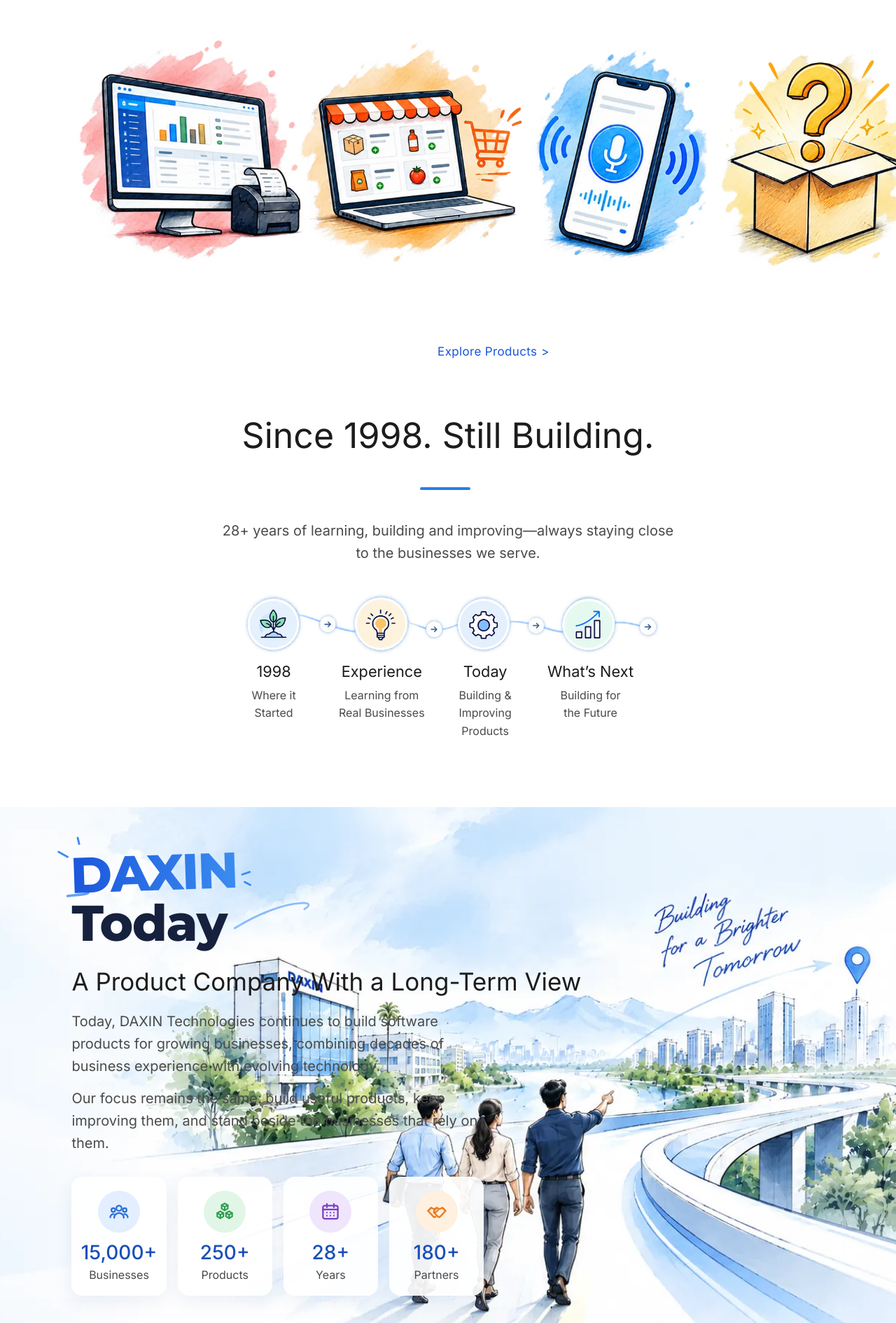
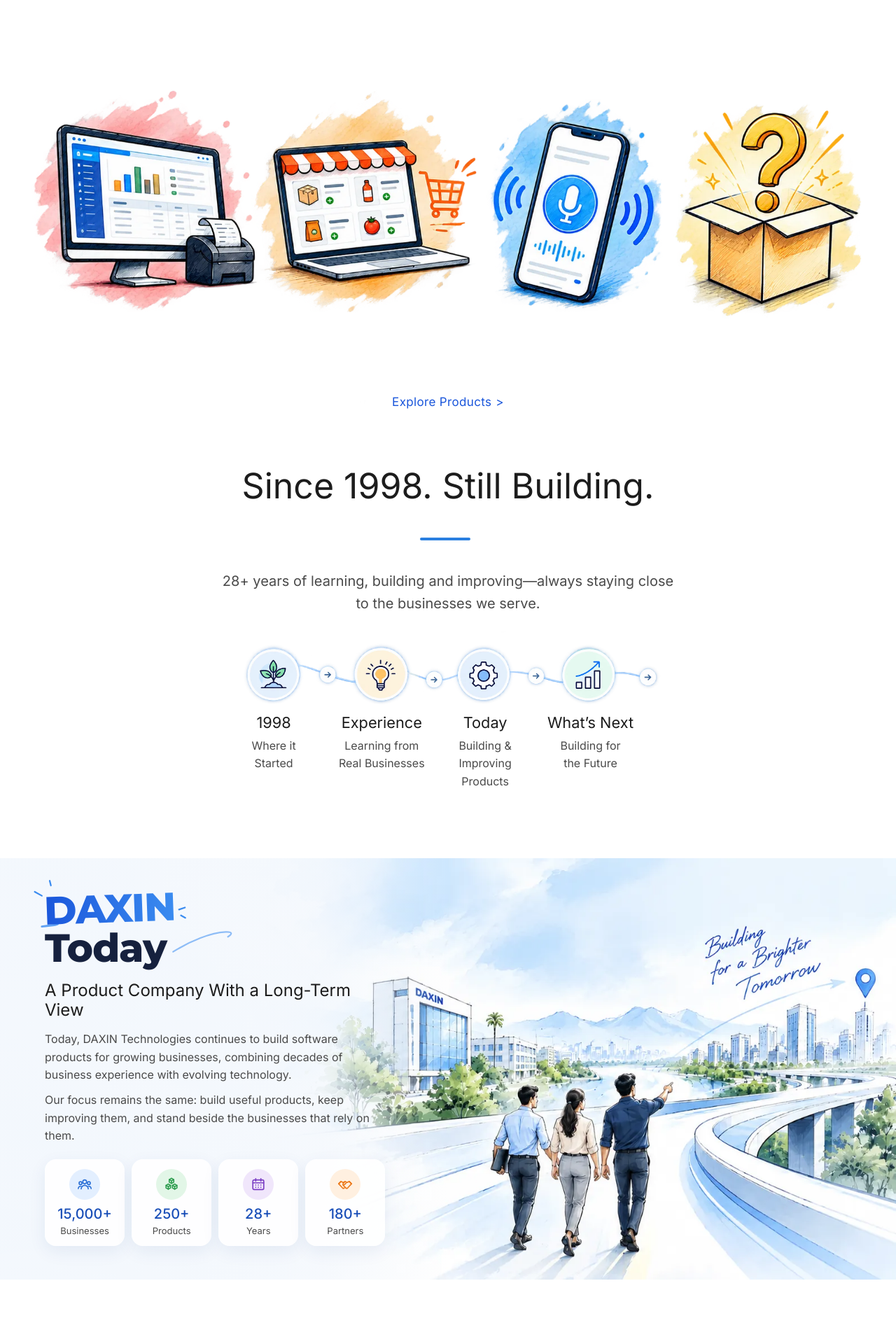
Before and after one commit to developer2lanzermark-lgtm/daxin-website, a React (Vite) app: page /about in a window 1280 px wide. Shown: the part 2538-4428 px from the top of the page at 70% size. Built offline with nearby package versions, Linux system fonts and the light colour scheme.

Commit message:
aboutus  laptop and mobile view work done

```diff
--- a/src/styles/About.css
+++ b/src/styles/About.css
@@ -208,6 +208,7 @@
 
   .about-build__content {
     flex: none;
+    margin-left: 10px;
   }
 }
 
@@ -270,6 +271,17 @@
   color: #1c1c1c;
 }
 
+/* Laptop (MDPI 1280 / HDPI 1440): the fixed 490px offset only lines up on
+   wide desktops, so centre the image under the 50px phrase line instead. */
+@media (min-width: 961px) and (max-width: 1440px) {
+  .about-craft__image {
+    width: 775px;
+    max-width: 100%;
+    margin-left: auto;
+    margin-right: auto;
+  }
+}
+
 @media (max-width: 960px) {
   .about-craft {
     padding-top: 48px;
@@ -281,6 +293,11 @@
 
   .about-craft__sep {
     margin: 0 0.6em;
+  }
+
+  /* beat the desktop 50px !important so the line fits the screen */
+  .about-craft__showcase .section-craft-integrity {
+    font-size: clamp(14px, 4vw, 32px) !important;
   }
 
   .about-craft__image {
@@ -320,6 +337,15 @@
   width: min(100% - 40px, 1200px);
   margin-top: 36px;
   margin-left: 130px;
+}
+
+/* Laptop (MDPI 1280 / HDPI 1440): the 130px offset pushes the showcase past
+   the right edge, so centre it with equal side space instead. */
+@media (min-width: 961px) and (max-width: 1440px) {
+  .about-software__showcase {
+    width: min(100% - 80px, 1200px);
+    margin-left: 0;
+  }
 }
 
 .about-software__list {
@@ -405,8 +431,14 @@
     margin-left: 0;
   }
 
+  /* "The Next Build..." gets its own full-width row under the logos */
   .about-software__next-item {
-    display: none !important;
+    grid-column: 1 / -1;
+    margin-top: 12px;
+  }
+
+  .about-software__list .about-software__next {
+    font-size: 30px;
   }
 
   .about-software .about-software__next--below {
@@ -679,6 +711,72 @@
   }
 }
 
+/* Laptop (MDPI 1280 / HDPI 1440): keep the content compact so it stays in
+   the image's empty left side, and fade that side so text never sits on
+   the illustration. */
+@media (min-width: 961px) and (max-width: 1440px) {
+  .about-today {
+    padding: 48px 0;
+    background-image:
+      linear-gradient(
+        90deg,
+        rgba(244, 248, 253, 0.95) 0%,
+        rgba(244, 248, 253, 0.85) 36%,
+        rgba(244, 248, 253, 0) 50%
+      ),
+      var(--about-today-bg, none);
+  }
+
+  .about-today__content {
+    width: 38%;
+    margin-left: 5%;
+  }
+
+  .about-today__content .about-today__title {
+    font-size: clamp(44px, 4.4vw, 64px);
+    margin-bottom: 20px;
+  }
+
+  .about-today__content .about-today__subtitle {
+    white-space: normal;
+    font-size: 24px;
+    margin-bottom: 14px;
+  }
+
+  .about-today__content .section-desc {
+    font-size: 16px;
+    margin-bottom: 10px;
+  }
+
+  .about-today__stats {
+    gap: 10px;
+    margin-top: 20px;
+  }
+
+  .about-today__stat {
+    padding: 14px 6px;
+  }
+
+  .about-today__icon {
+    width: 44px;
+    height: 44px;
+    margin-bottom: 8px;
+  }
+
+  .about-today__icon svg {
+    width: 22px;
+    height: 22px;
+  }
+
+  .about-today__value {
+    font-size: 20px;
+  }
+
+  .about-today__label {
+    font-size: 13px;
+  }
+}
+
 @media (max-width: 960px) {
   .about-today {
     min-height: 0;
@@ -695,7 +793,13 @@
     margin-left: 0;
   }
 
+  .about-today__content .about-today__subtitle {
+    white-space: normal;
+  }
+
   .about-today__value {
     font-size: 22px;
   }
+
+
 }
```
